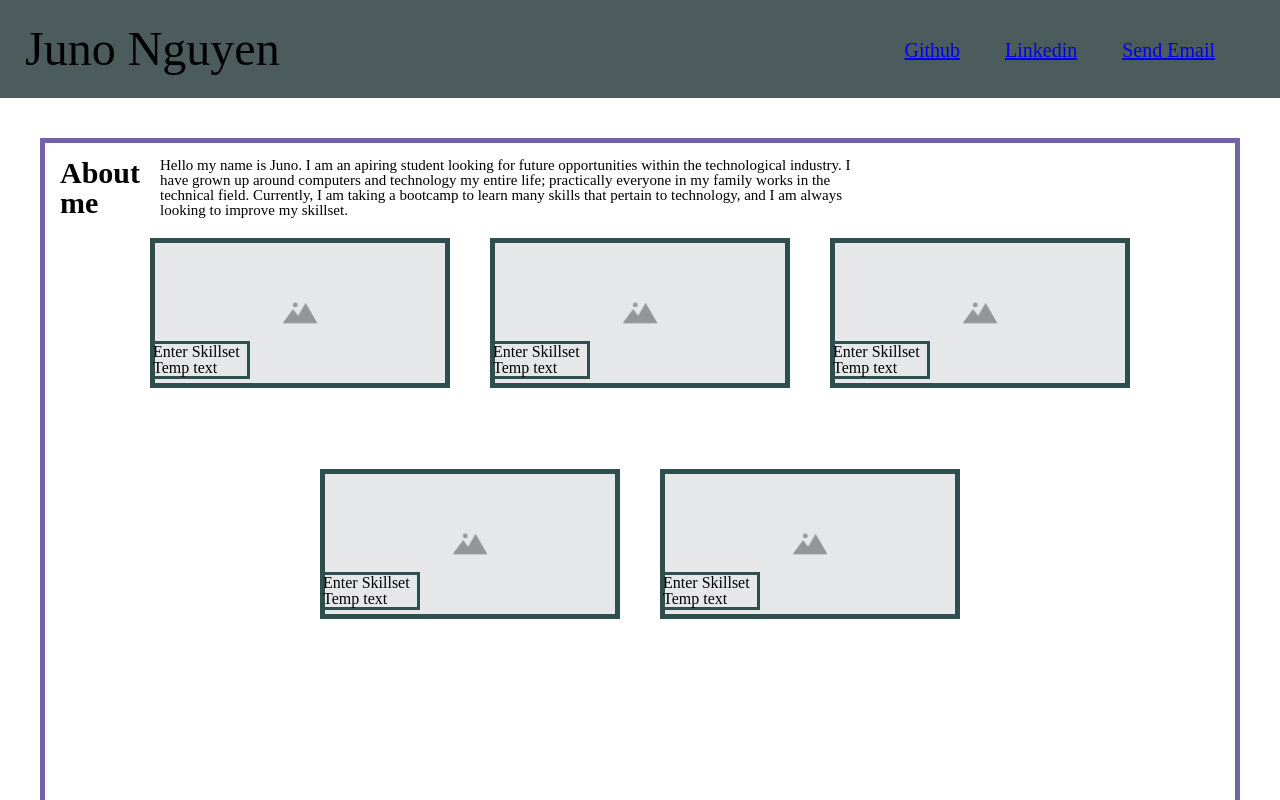
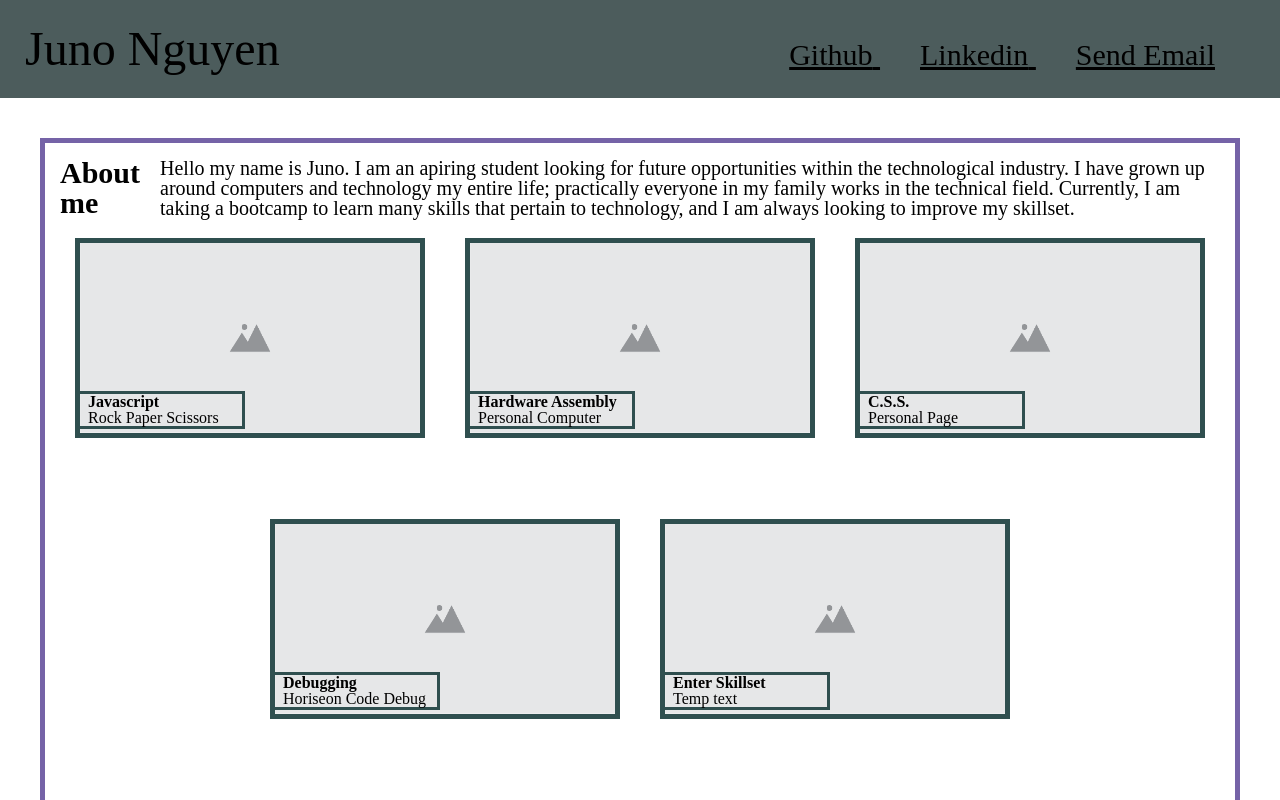
Before and after one commit to JunoNguyen/portfolio-homework, a plain HTML site: page index.html in a window 1280 px wide. Shown: the top 800 px of the page. Drawn offline with Linux system fonts and the light colour scheme.

Commit message:
finishing touches

```diff
--- a/assets/css/style.css
+++ b/assets/css/style.css
@@ -1,7 +1,5 @@
 * {
     box-sizing: border-box;
-    padding: 0;
-    margin: 0;
     font-family: 'Lucida Sans','Lucida Grande', 'Lucida Sans Unicode', sans-serif;
 }
 
@@ -31,8 +29,28 @@ nav ul {
 nav li {
     display:inline;
     margin:20px;
+    font-size: 30px;
+    text-decoration: underline;
 }
 
+a:link {
+    color:black;
+    text-decoration: none;
+}
+
+a:visited {
+    color: black;
+    text-decoration: none;
+}
+
+a:active {
+    color:black;
+    text-decoration: none;
+}
+
+a:hover {
+    opacity: .5;
+}
 .body1 {
     border:#7563a7;
     margin: 40px;
@@ -44,7 +62,7 @@ nav li {
 header {
     font-size:20px;
     display:flex;
-    width: 70%;
+    width: 100%;
 }
 
 header h2 {
@@ -58,7 +76,7 @@ header h2 {
 header p {
     margin-top: 15px;
     display: inline-block;
-    font-size: 15px;
+    font-size: 20px;
 }
 
 
@@ -67,7 +85,12 @@ header p {
     display: flex;
     flex-wrap: wrap;
     justify-content: center;
+    flex: 4;
 
+}
+
+.allimages h2 {
+    font-weight: bold;
 }
 
 .allimages>div {
@@ -78,13 +101,22 @@ header p {
 .allimages>div>div {
     position: relative;
     bottom: 50px;
-    width: 100px;
+    width: 170px;
     border:solid;
     border-color: darkslategray;
+    text-indent: 10px;
 }
 
-.allimages>div>img {
+.allimages>div>a>img {
     border: 5px solid darkslategray;
+}
+
+.imagebox {
+  opacity: 1;
+  transition: 0.3s;
+}
+.imagebox:hover {
+    opacity: .6;
 }
 
 .footer {
@@ -99,12 +131,9 @@ header p {
     font-size: 20px;
 }
 
-@media screen and (max-width:992px) {
+@media screen and (max-width: 768px) {
+    body,
     .allimages {
-        width: 50%;
+      flex-direction: column;
     }
-    #bigimage>img {
-        width: 70%;
-        height: auto;
-    }
-}
+  }
--- a/index.html
+++ b/index.html
@@ -39,35 +39,35 @@
 
             <div class="allimages">
                 <div class="imagebox">
-                    <img src="assets/images/placeholder.jpg" style="width:300px; height: 150px">
+                    <a href="https://junonguyen.github.io/rock-paper-scissors/"><img src="assets/images/placeholder.jpg" style="width:350px; height: 200px"></a>
                     <div>
-                        <h2>Enter Skillset</h2>
-                        <p>Temp text</p>
+                        <h2>Javascript</h2>
+                        <p>Rock Paper Scissors</p>
                     </div>
                 </div>
                 <div class="imagebox">
-                    <img src="assets/images/placeholder.jpg" style="width:300px; height: 150px">
+                    <a href="https://imgur.com/a/o2yh5cX"><img src="assets/images/placeholder.jpg" style="width:350px; height: 200px"></a>
                     <div>
-                        <h2>Enter Skillset</h2>
-                        <p>Temp text</p>
+                        <h2>Hardware Assembly</h2>
+                        <p>Personal Computer</p>
                     </div>
                 </div>
                 <div class="imagebox">
-                    <img src="assets/images/placeholder.jpg" style="width:300px; height: 150px">
+                    <a href="https://junonguyen.github.io/custom-website/"><img src="assets/images/placeholder.jpg" style="width:350px; height: 200px"></a>
                     <div>
-                        <h2>Enter Skillset</h2>
-                        <p>Temp text</p>
+                        <h2>C.S.S.</h2>
+                        <p>Personal Page</p>
                     </div>
                 </div>
                 <div class="imagebox">
-                    <img src="assets/images/placeholder.jpg" style="width:300px; height: 150px">
+                    <a href="https://junonguyen.github.io/first-homework/"><img src="assets/images/placeholder.jpg" style="width:350px; height: 200px"></a>
                     <div>
-                        <h2>Enter Skillset</h2>
-                        <p>Temp text</p>
+                        <h2>Debugging</h2>
+                        <p>Horiseon Code Debug</p>
                     </div>
                 </div>
                 <div class="imagebox">
-                    <img src="assets/images/placeholder.jpg" style="width:300px; height: 150px">
+                    <a href="https://junonguyen.github.io/rock-paper-scissors/"><img src="assets/images/placeholder.jpg" style="width:350px; height: 200px"></a>
                     <div>
                         <h2>Enter Skillset</h2>
                         <p>Temp text</p>
```
